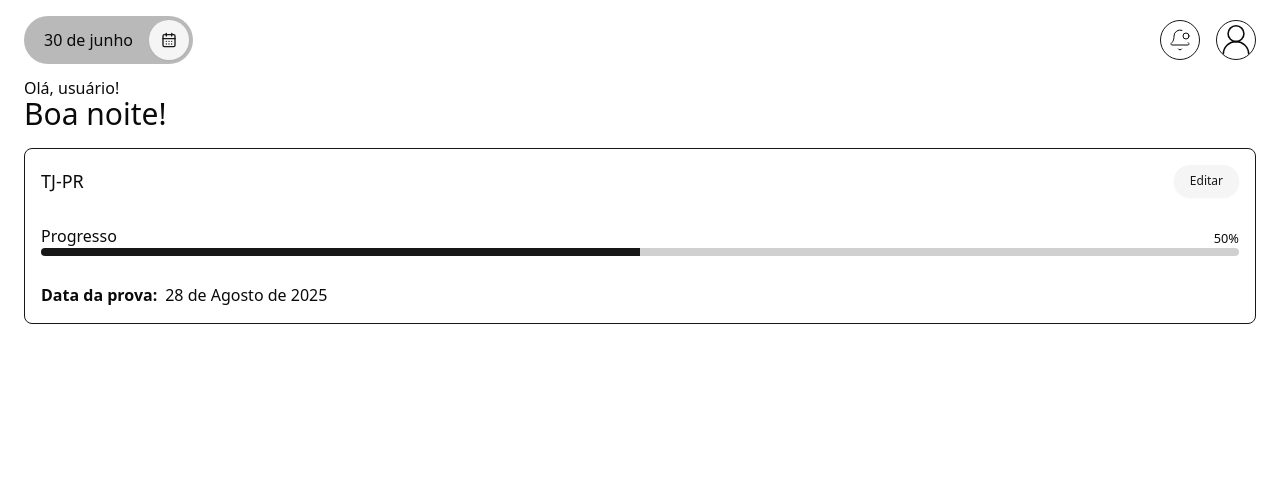
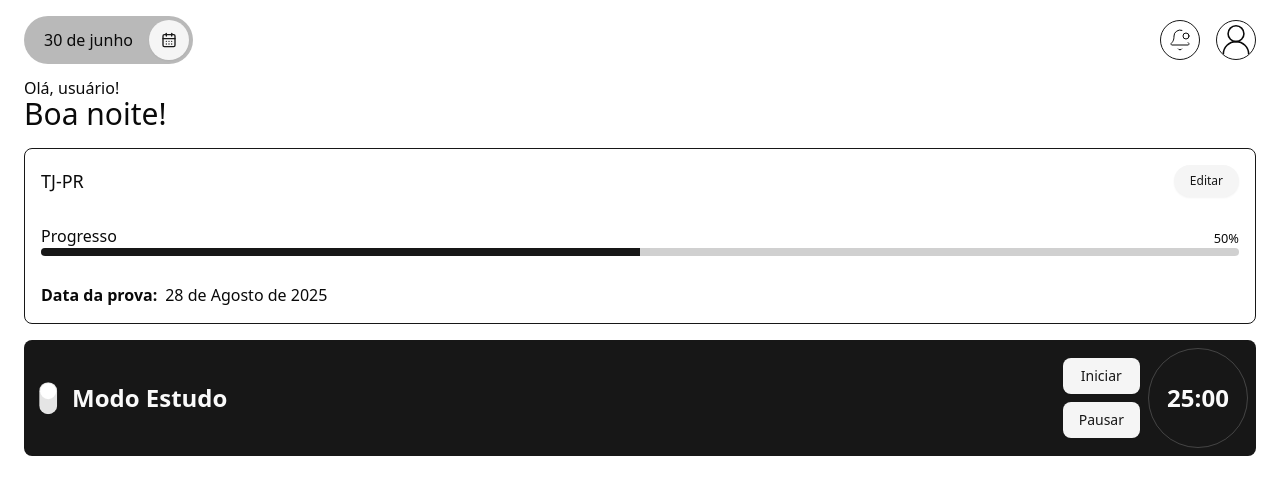
Before and after one commit to AlexEduSantos/Kronos, a Next.js app in the folder frontend/: page / in a window 1280 px wide. Shown: the top 494 px of the page. Built offline with nearby package versions, Linux system fonts and the light colour scheme.

Commit message:
feat: adicionar componente PomodoroTimer e ajustar layout na página inicial

```diff
--- a/frontend/src/_components/mini-schedule.tsx
+++ b/frontend/src/_components/mini-schedule.tsx
@@ -3,7 +3,7 @@ import { Progress } from "./ui/progress";
 
 const MiniSchedule = () => {
   return (
-    <div className="w-full h-44 px-6 flex flex-col gap-2 mt-4">
+    <div className="w-full h-44 px-6 flex flex-col gap-2">
       <div className="w-full h-full border border-primary rounded-md p-4 flex flex-col gap-2 justify-between">
         <div className="w-full  flex items-center justify-between">
           <h2 className="text-lg">TJ-PR</h2>
--- /dev/null
+++ b/frontend/src/_components/pomodoro.tsx
@@ -0,0 +1,54 @@
+"use client";
+
+import { format } from "date-fns";
+import { useEffect, useState } from "react";
+import { Button } from "./ui/button";
+import { Switch } from "./ui/switch";
+
+const PomodoroTimer = () => {
+  const [modo, setModo] = useState<"study" | "break">("study");
+
+  useEffect(() => {
+    const totalTime = modo === "study" ? 25 : 5;
+    setMinutes(totalTime);
+    setSeconds(0);
+  }, [modo]);
+
+  const [minutes, setMinutes] = useState(25);
+  const [seconds, setSeconds] = useState(0);
+  const [isActive, setIsActive] = useState(false);
+
+  return (
+    <div className="w-full px-6">
+      <div className="w-full rounded-md bg-primary text-primary-foreground p-2 flex items-center justify-between">
+        <div className="flex items-center gap-2">
+          <Switch
+            checked={modo === "break"}
+            onCheckedChange={(checked) => {
+              setModo(checked ? "break" : "study");
+            }}
+            className="rotate-90"
+          />
+          <h2 className="text-2xl font-bold">
+            {modo === "study" ? "Modo Estudo" : "Modo Descanso"}
+          </h2>
+        </div>
+        <div className="flex items-center gap-2">
+          <div className="flex flex-col items-center gap-2">
+            <Button variant={"secondary"} className="w-full">
+              Iniciar
+            </Button>
+            <Button variant={"secondary"} className="w-full">
+              Pausar
+            </Button>
+          </div>
+          <h2 className="text-2xl font-bold aspect-square min-w-[100px] rounded-full border border-primary-foreground/20 flex items-center justify-center p-4">
+            {minutes}:{format(seconds, "00")}
+          </h2>
+        </div>
+      </div>
+    </div>
+  );
+};
+
+export default PomodoroTimer;
--- a/frontend/src/app/page.tsx
+++ b/frontend/src/app/page.tsx
@@ -1,13 +1,17 @@
 import Header from "@/_components/header";
 import Hello from "@/_components/hello";
 import MiniSchedule from "@/_components/mini-schedule";
+import PomodoroTimer from "@/_components/pomodoro";
 
 export default function Home() {
   return (
     <main className="flex h-screen flex-col items-center">
       <Header />
-      <Hello />
-      <MiniSchedule />
+      <div className="flex flex-col gap-4 items-center w-full">
+        <Hello />
+        <MiniSchedule />
+        <PomodoroTimer />
+      </div>
     </main>
   );
 }
```
